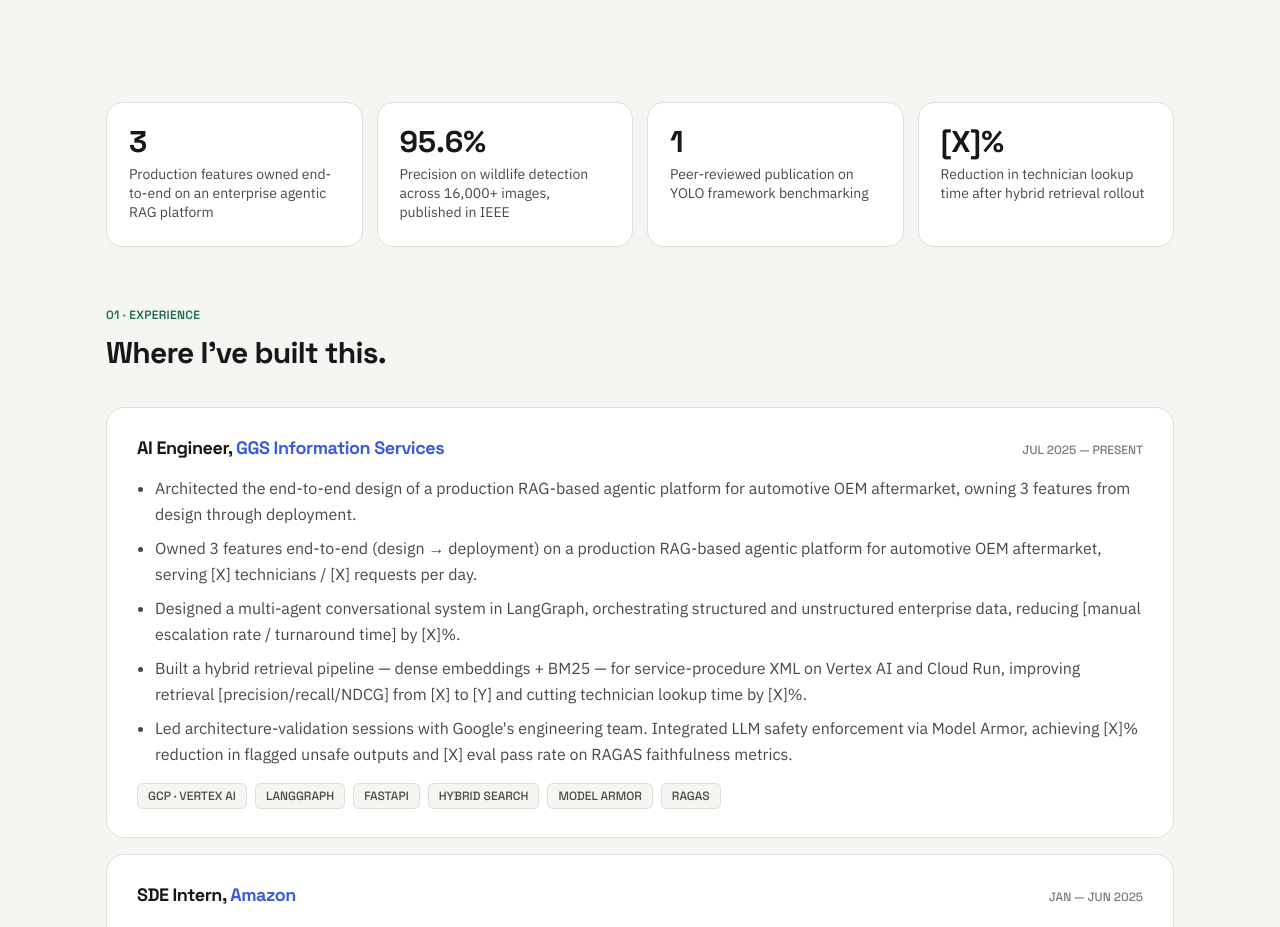
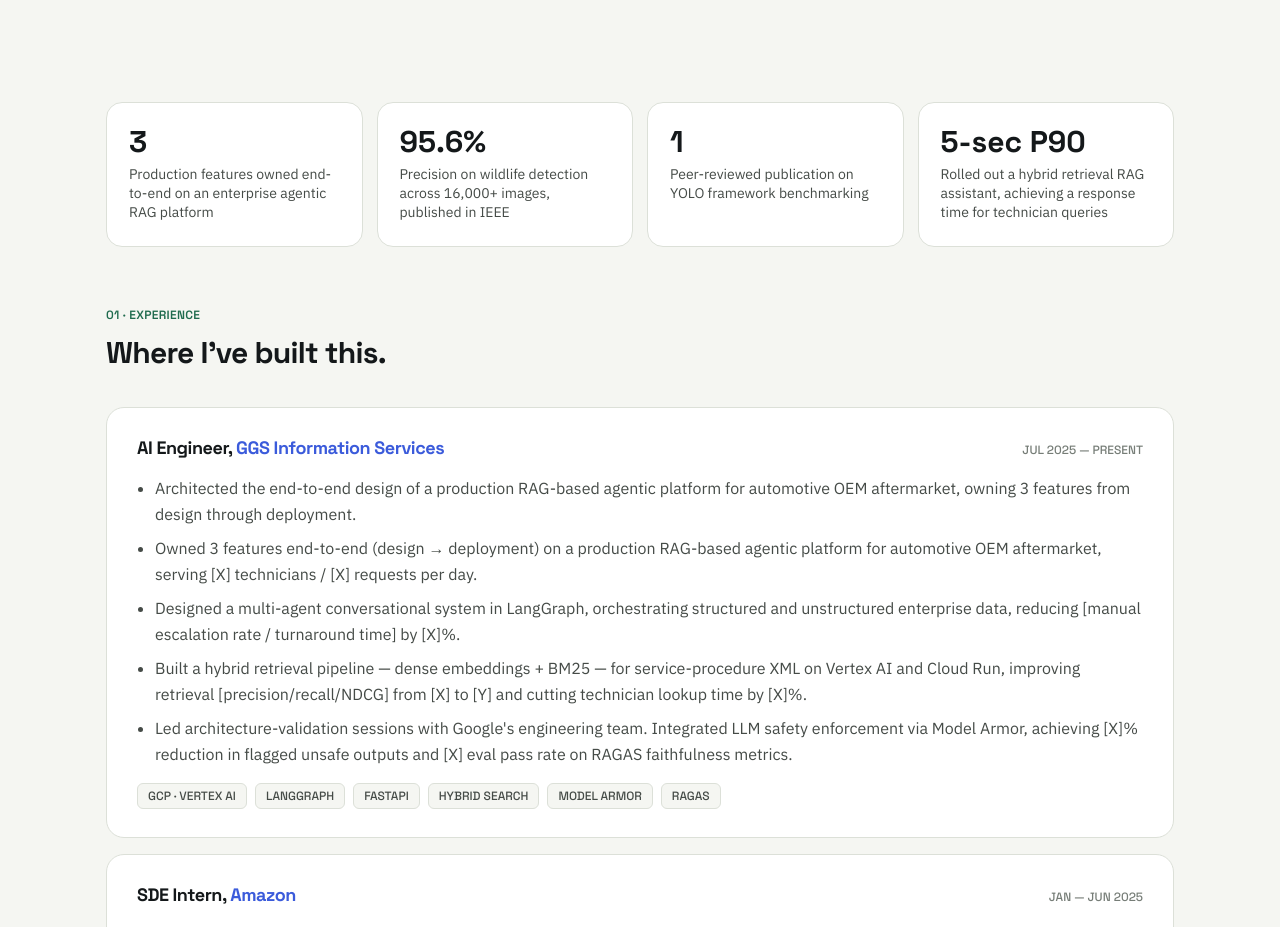
Before and after one commit to srik15/Portfolio, a React (Vite) app: page / in a window 1280 px wide. Shown: the part 800-1727 px from the top of the page. Built offline with nearby package versions, Linux system fonts and the light colour scheme.

Commit message:
Update technician lookup time description and value

```diff
--- a/src/constants/index.js
+++ b/src/constants/index.js
@@ -77,8 +77,8 @@ export const impactMetrics = [
     description: "Peer-reviewed publication on YOLO framework benchmarking",
   },
   {
-    value: "[X]%",
-    description: "Reduction in technician lookup time after hybrid retrieval rollout",
+    value: "5-sec P90",
+    description: "Rolled out a hybrid retrieval RAG assistant, achieving a response time for technician queries",
   },
 ];
 
```
